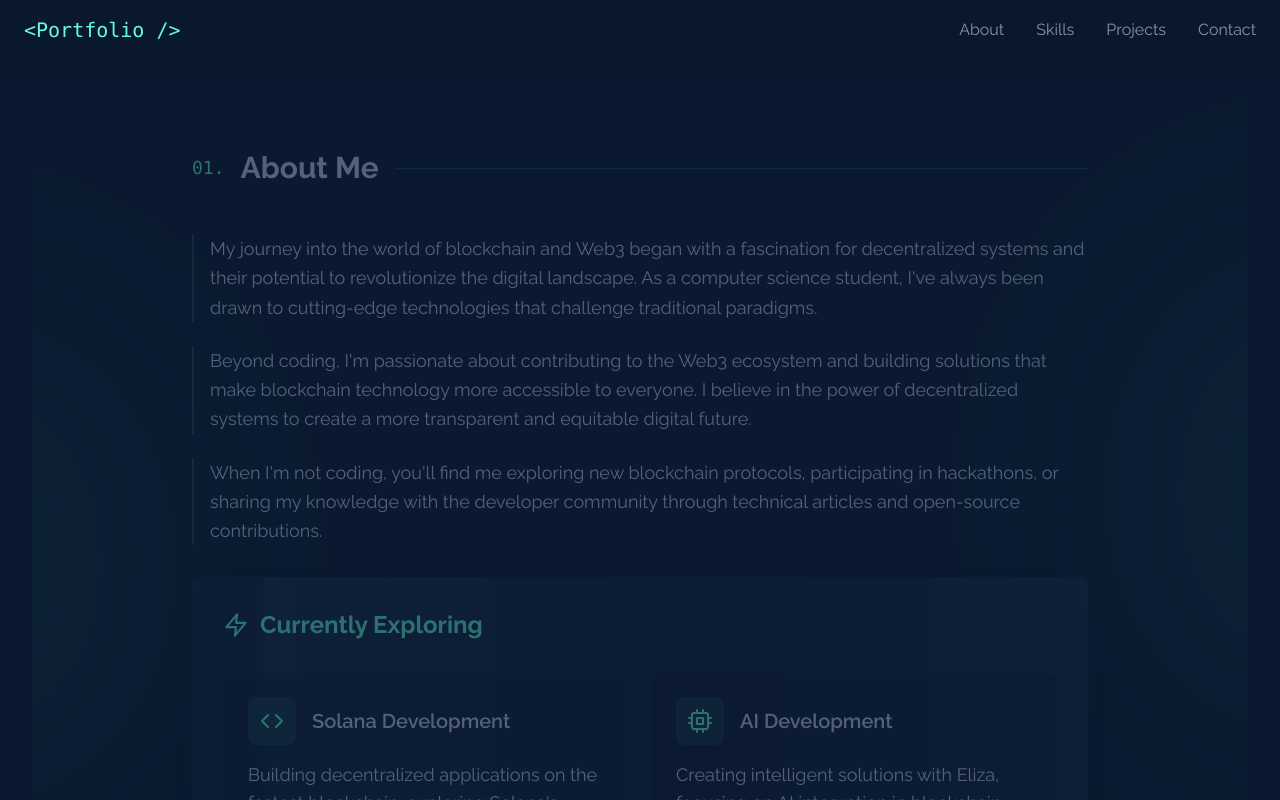
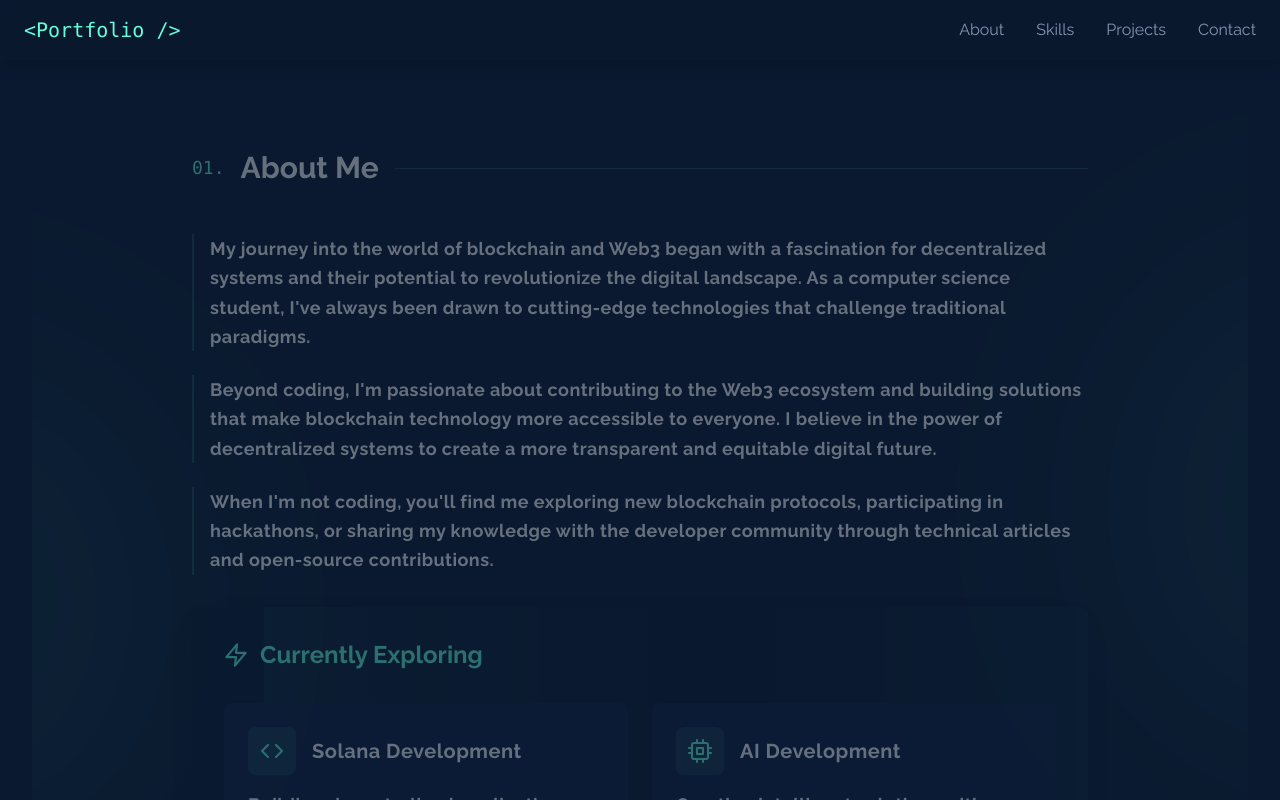
Before and after one commit to manish2889/Simple-Portfolio, a React (Vite) app: page / in a window 1280 px wide. Both pictures are taken after a click on the link "About". Shown: the part 730-1530 px from the top of the page. Built offline with nearby package versions, Linux system fonts and the light colour scheme.

Commit message:
updated font

```diff
--- a/src/components/About.jsx
+++ b/src/components/About.jsx
@@ -88,7 +88,7 @@ const About = () => {
               initial={{ opacity: 0, x: -20 }}
               whileInView={{ opacity: 1, x: 0 }}
               transition={{ duration: 0.5, delay: 0.1 }}
-              className="text-3xl font-bold text-textPrimary"
+              className="text-3xl font-bold text-white"
             >
               About Me
             </motion.h2>
@@ -109,7 +109,7 @@ const About = () => {
               <motion.p
                 variants={itemVariants}
                 whileHover={{ x: 10 }}
-                className="text-textPrimary text-lg leading-relaxed pl-4 border-l-2 border-highlight/20 hover:border-highlight transition-all duration-300"
+                className="text-[#ffffff] text-lg leading-relaxed pl-4 border-l-2 border-highlight/20 hover:border-highlight transition-all duration-300 font-bold tracking-wide"
               >
                 My journey into the world of blockchain and Web3 began with a fascination for decentralized systems
                 and their potential to revolutionize the digital landscape. As a computer science student, I've always
@@ -118,7 +118,7 @@ const About = () => {
               <motion.p
                 variants={itemVariants}
                 whileHover={{ x: 10 }}
-                className="text-textPrimary text-lg leading-relaxed pl-4 border-l-2 border-highlight/20 hover:border-highlight transition-all duration-300"
+                className="text-[#ffffff] text-lg leading-relaxed pl-4 border-l-2 border-highlight/20 hover:border-highlight transition-all duration-300 font-bold tracking-wide"
               >
                 Beyond coding, I'm passionate about contributing to the Web3 ecosystem and building solutions that
                 make blockchain technology more accessible to everyone. I believe in the power of decentralized
@@ -127,7 +127,7 @@ const About = () => {
               <motion.p
                 variants={itemVariants}
                 whileHover={{ x: 10 }}
-                className="text-textPrimary text-lg leading-relaxed pl-4 border-l-2 border-highlight/20 hover:border-highlight transition-all duration-300"
+                className="text-[#ffffff] text-lg leading-relaxed pl-4 border-l-2 border-highlight/20 hover:border-highlight transition-all duration-300 font-bold tracking-wide"
               >
                 When I'm not coding, you'll find me exploring new blockchain protocols, participating in hackathons,
                 or sharing my knowledge with the developer community through technical articles and open-source
@@ -140,7 +140,7 @@ const About = () => {
               variants={itemVariants}
               whileHover={{ scale: 1.02 }}
               transition={{ type: "spring", stiffness: 200 }}
-              className="bg-gradient-to-r from-secondary via-card to-secondary p-8 rounded-lg shadow-card relative overflow-hidden group"
+              className="bg-[#0a192f] p-8 rounded-lg shadow-card relative overflow-hidden group"
             >
               {/* Animated gradient background */}
               <motion.div
@@ -174,7 +174,7 @@ const About = () => {
 
                 <div className="grid md:grid-cols-2 gap-6">
                   <motion.div
-                    className="group relative overflow-hidden rounded-lg bg-primary/40 p-6 transition-all duration-300 hover:shadow-highlight"
+                    className="group relative overflow-hidden rounded-lg bg-[#112240] p-6 transition-all duration-300 hover:shadow-highlight"
                     whileHover={{ scale: 1.05, y: -5 }}
                     transition={{ type: "spring", stiffness: 400 }}
                   >
@@ -193,18 +193,18 @@ const About = () => {
                         >
                           <FiCode className="text-2xl text-highlight" />
                         </motion.div>
-                        <h4 className="text-xl font-semibold text-textPrimary group-hover:text-highlight transition-colors">
+                        <h4 className="text-xl font-bold text-[#ffffff] group-hover:text-highlight transition-colors tracking-wide">
                           Solana Development
                         </h4>
                       </div>
-                      <p className="text-textPrimary text-lg">
+                      <p className="text-[#ffffff] text-lg font-bold tracking-wide">
                         Building decentralized applications on the fastest blockchain, exploring Solana's unique architecture and ecosystem.
                       </p>
                     </div>
                   </motion.div>
 
                   <motion.div
-                    className="group relative overflow-hidden rounded-lg bg-primary/40 p-6 transition-all duration-300 hover:shadow-highlight"
+                    className="group relative overflow-hidden rounded-lg bg-[#112240] p-6 transition-all duration-300 hover:shadow-highlight"
                     whileHover={{ scale: 1.05, y: -5 }}
                     transition={{ type: "spring", stiffness: 400 }}
                   >
@@ -223,11 +223,11 @@ const About = () => {
                         >
                           <FiCpu className="text-2xl text-highlight" />
                         </motion.div>
-                        <h4 className="text-xl font-semibold text-textPrimary group-hover:text-highlight transition-colors">
+                        <h4 className="text-xl font-bold text-[#ffffff] group-hover:text-highlight transition-colors tracking-wide">
                           AI Development
                         </h4>
                       </div>
-                      <p className="text-textPrimary text-lg">
+                      <p className="text-[#ffffff] text-lg font-bold tracking-wide">
                         Creating intelligent solutions with Eliza, focusing on AI integration in blockchain applications.
                       </p>
                     </div>
--- a/src/components/Hero.jsx
+++ b/src/components/Hero.jsx
@@ -145,7 +145,7 @@ const Hero = () => {
 
           <AnimatedText
             text="I build things for Web3."
-            className="text-3xl sm:text-5xl font-bold text-textSecondary mb-6 bg-gradient-to-r from-highlight/80 to-highlight/40 bg-clip-text text-transparent"
+            className="text-3xl sm:text-5xl font-bold text-textSecondary mb-6 bg-gradient-to-r from-highlight/80 to-highlight/40 bg-clip-text text-transparent whitespace-normal break-words leading-normal sm:leading-normal px-2 sm:px-0"
           />
 
           <motion.p
--- a/src/components/Projects.jsx
+++ b/src/components/Projects.jsx
@@ -205,7 +205,7 @@ const Projects = () => {
                       initial={{ opacity: 0, x: -20 }}
                       whileInView={{ opacity: 1, x: 0 }}
                       transition={{ duration: 0.5, delay: index * 0.1 }}
-                      className="text-2xl font-bold text-textPrimary group-hover:text-highlight transition-colors duration-300"
+                      className="text-2xl font-bold text-textPrimary/95 group-hover:text-highlight transition-colors duration-300"
                     >
                       {project.title}
                     </motion.h3>
@@ -238,7 +238,7 @@ const Projects = () => {
                     initial={{ opacity: 0, y: 20 }}
                     whileInView={{ opacity: 1, y: 0 }}
                     transition={{ duration: 0.5, delay: index * 0.1 + 0.2 }}
-                    className="text-textPrimary text-lg mb-6 leading-relaxed"
+                    className="text-textPrimary/95 text-lg mb-6 leading-relaxed font-medium"
                   >
                     {project.description}
                   </motion.p>
@@ -258,7 +258,7 @@ const Projects = () => {
                           color: "#64ffda",
                           textShadow: "0 0 8px rgba(100, 255, 218, 0.3)"
                         }}
-                        className="text-textSecondary text-sm font-mono px-3 py-1 rounded-full bg-highlight/5 border border-highlight/10 hover:border-highlight/30 transition-colors"
+                        className="text-textPrimary/90 text-sm font-mono px-3 py-1 rounded-full bg-highlight/5 border border-highlight/10 hover:border-highlight/30 transition-colors"
                       >
                         {tech}
                       </motion.span>
--- a/src/components/Skills.jsx
+++ b/src/components/Skills.jsx
@@ -21,7 +21,7 @@ const skillCategories = [
       { name: 'Hardhat', level: 80 },
       { name: 'Foundry', level: 75 },
       { name: 'Ethers.js', level: 85 },
-      { name: 'Solana', level: 60 },
+      { name: 'Solana', level: 30 },
     ],
   },
   {
```
